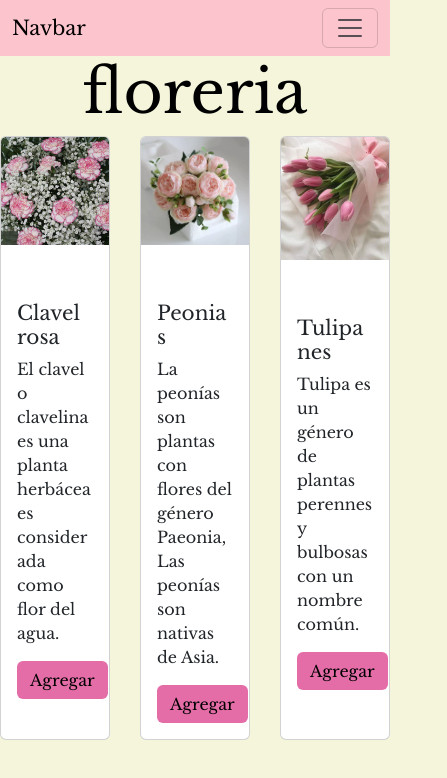
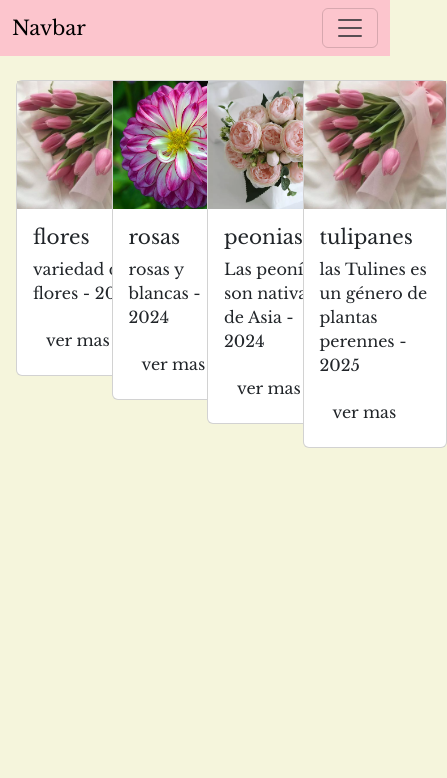
Before and after one commit to azuuulsg/angular, an Angular app: page /products in a window 390 px wide. Shown: the top 778 px of the page, 447 px wide, since content can reach past the window. Built offline with nearby package versions, Linux system fonts and the light colour scheme.

Commit message:
repaso de media querys: creacion de primera interfaz

```diff
--- a/src/app/app.routes.ts
+++ b/src/app/app.routes.ts
@@ -7,7 +7,7 @@ import { Contact } from './pages/contact/contact';
 export const routes: Routes = [
     /*definimos rutas general o raiz en especifico*/
     {
-        path: "**", component: Home
+        path: "", component: Home
     },
     { path: "home", component: Home },
     { path: "about", component: About },
--- /dev/null
+++ b/src/app/models/tarjeta.ts
@@ -0,0 +1,8 @@
+export interface Tarjeta {
+    id: string; // numero como letras -> ej: 123AB/ 123/ ABC
+    img: string;
+    alt: string;
+    titulo: string;
+    descripcion: string;
+    anualPublicacion: number;
+}
--- a/src/app/pages/products/products.css
+++ b/src/app/pages/products/products.css
@@ -11,9 +11,9 @@ img{
     object-fit: cover;
 }
 
-@media (min-width: 800px){
+@media (min-width: 751px){
 .card {
-    width: 18rem;
+    width: 16rem;
 }
 
 .title{
--- a/src/app/pages/products/products.html
+++ b/src/app/pages/products/products.html
@@ -1,24 +1,53 @@
-<title>floreria</title>
-<div class="container"></div>
-<div class="row">
-    <div class="col-6">
-        <div class="card" style="width: 18rem;">
-            <img src="../../../assets/ramo-de-12-tulipanes.jpg" class="" alt="...">
-            <div class="card-body">
-                <h5 class="card-title">Clavel rosa </h5>
-                <p class="card-text">El clavel o clavelina es una planta herbácea es considerada como flor del agua.</p>
-                <a href="#" class="btn btn-action">Agregar</a>
+<h1 class="title"></h1>
+
+<!--
+   lg ->large
+   lg: tamaño de la pantalla mas grande -> pc
+
+   md: -> media
+   md: tamaño de pantalla media -> tablet
+   sm -> smal
+   sm: tamaño de la pantalla chica -> celular
+
+-->
+<!--el let i definicion de la variable que representa 1 elemento de la coleccion
+ "infotarjeta "(permite iterar)-->
+
+<div class="container">
+    <div class="row">
+        <!--el ngfor es una directiva que permite iterar coleccones/ arreglos funcionalidad
+        similar añ for, foreach -->
+        <div *ngFor="let i of infoTarjeta" class="col-3">
+            <div class="card">
+                <img src="{{i.img}}" class="" alt="{{i.alt}}">
+                <div class="card-body">
+
+                    <!--interpoblacion que permite acceder a una propiedad
+                    especifica del modelo-->
+                    <h5 class="card-title">{{ i.titulo }}</h5>
+                    <p class="card-text"> {{ i.descripcion }} - {{i.anualPublicacion}}</p>
+
+                    <a href="#" class="btn btn-action">ver mas</a>
+                </div>
             </div>
+
+
+
         </div>
 
-        <div class="card" style="width: 18rem;">
-            <img src="../../../assets/dalia_01-flickr-Waldemar_Jan-768x480.jpg" class="" alt="...">
-            <div class="card-body">
-                <h5 class="card-title">Clavel rosa </h5>
-                <p class="card-text">El clavel o clavelina es una planta herbácea es considerada como flor del agua.</p>
-                <a href="#" class="btn btn-action">Agregar</a>
+       <!-- <div class="lg:col-6 md:col-12 sm:col-12 col-6">
+
+            <div class="card">
+                <img src="../../../assets/dalia_01-flickr-Waldemar_Jan-768x480.jpg" class="" alt="...">
+                <div class="card-body">
+                    <h5 class="card-title">Clavel rosa </h5>
+                    <p class="card-text">El clavel o clavelina es una planta herbácea es considerada como flor del
+                        agua.
+                    </p>
+                    <a href="#" class="btn btn-action">Agregar</a>
+                </div>
             </div>
-        </div>
+        </div>-->
+
     </div>
-
 </div>
--- a/src/app/pages/products/products.ts
+++ b/src/app/pages/products/products.ts
@@ -1,11 +1,60 @@
 import { Component } from '@angular/core';
+import { CommonModule } from '@angular/common';
+import { Tarjeta } from '../../models/tarjeta';
 
 @Component({
   selector: 'app-products',
-  imports: [],
+  imports: [CommonModule],
   templateUrl: './products.html',
   styleUrl: './products.css'
 })
 export class Products {
+  /*propiedad publica: libre de acceso a su contenido
 
+  propiedad privada: contenido restringido
+
+  */
+    public infoTarjeta: Tarjeta[];
+
+    constructor(){
+      this.infoTarjeta =[
+        {
+          id: "1T",
+          img: "../../../assets/ramo-de-12-tulipanes.jpg",
+          alt: "tulipanes",
+          titulo: "flores",
+          descripcion: "variedad de flores",
+          anualPublicacion: 2025
+        },
+
+        {
+          id: "2T",
+          img: "../../../assets/dalia_01-flickr-Waldemar_Jan-768x480.jpg",
+          alt: "flores",
+          titulo: "rosas",
+          descripcion: "rosas y blancas",
+          anualPublicacion: 2024
+        },
+
+        {
+          id: "3T",
+          img: "../../../assets/Peonias.webp",
+          alt: "flores",
+          titulo: "peonias",
+          descripcion: "Las peonías son nativas de Asia",
+          anualPublicacion: 2024
+        },
+
+        {
+          id: "4T",
+          img:"../../../assets/ramo-de-12-tulipanes.jpg",
+          alt: "flores",
+          titulo: "tulipanes",
+          descripcion: "las Tulines es un género de plantas perennes",
+          anualPublicacion: 2025
+        }
+      ]
+
+
+    }
 }
```
